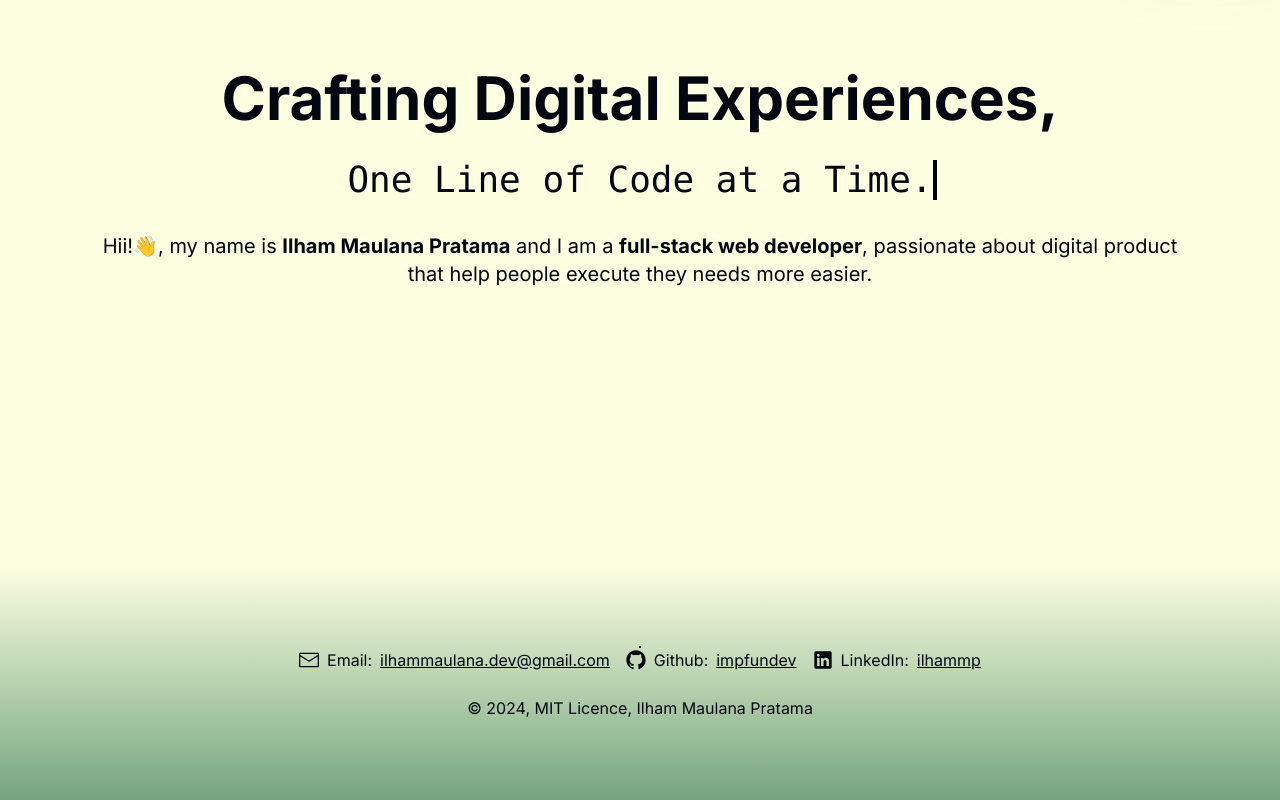
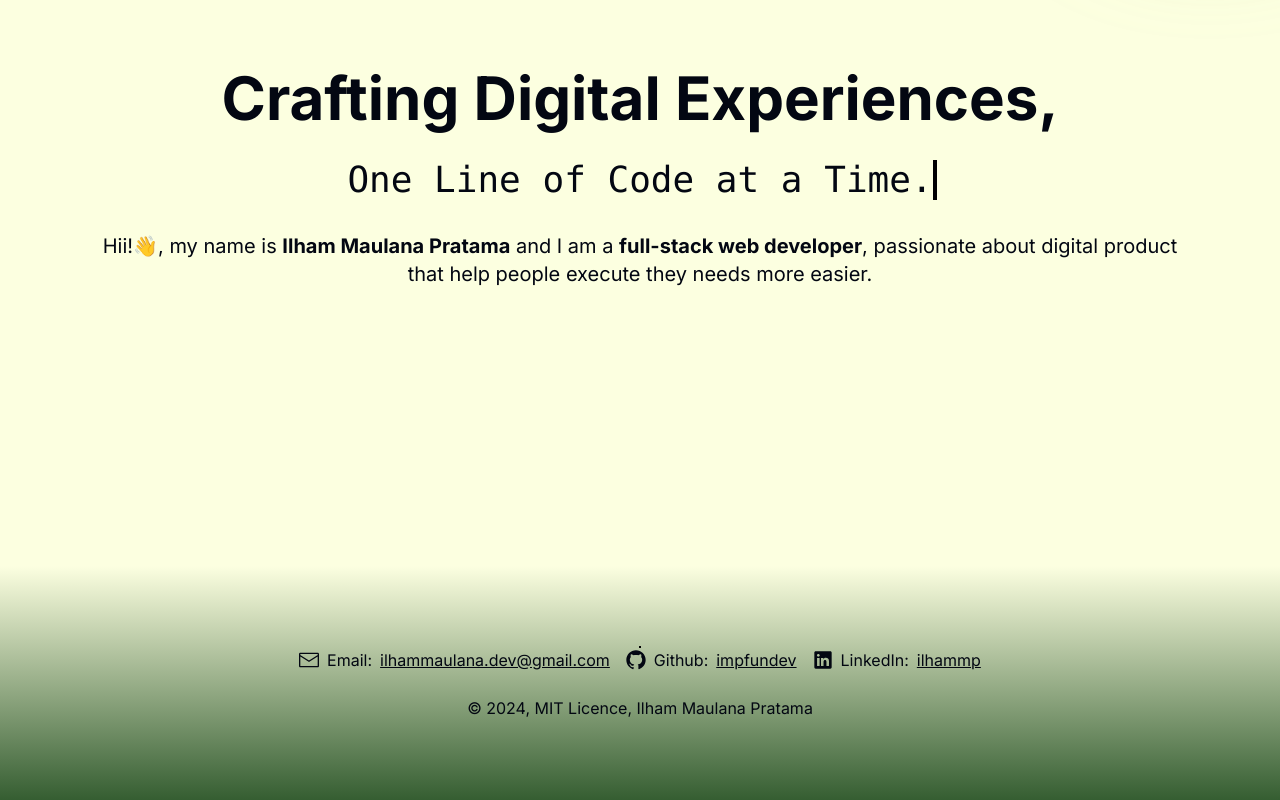
Before and after one commit to impfundev/portfolio-v2, a Next.js app: page / in a window 1280 px wide. Shown: the part 234-1034 px from the top of the page. Built offline with nearby package versions, Linux system fonts and the light colour scheme; what tailwindcss-animated would draw is missing.

Commit message:
fix: primary color cls

```diff
--- a/app/globals.css
+++ b/app/globals.css
@@ -13,7 +13,7 @@
     --popover: 0 0% 100%;
     --popover-foreground: 224 71.4% 4.1%;
 
-    --primary: 133, 21%, 55%;
+    --primary: 115, 31%, 28%;
     --primary-foreground: 210 20% 98%;
 
     --secondary: 79, 37%, 69%;
```
